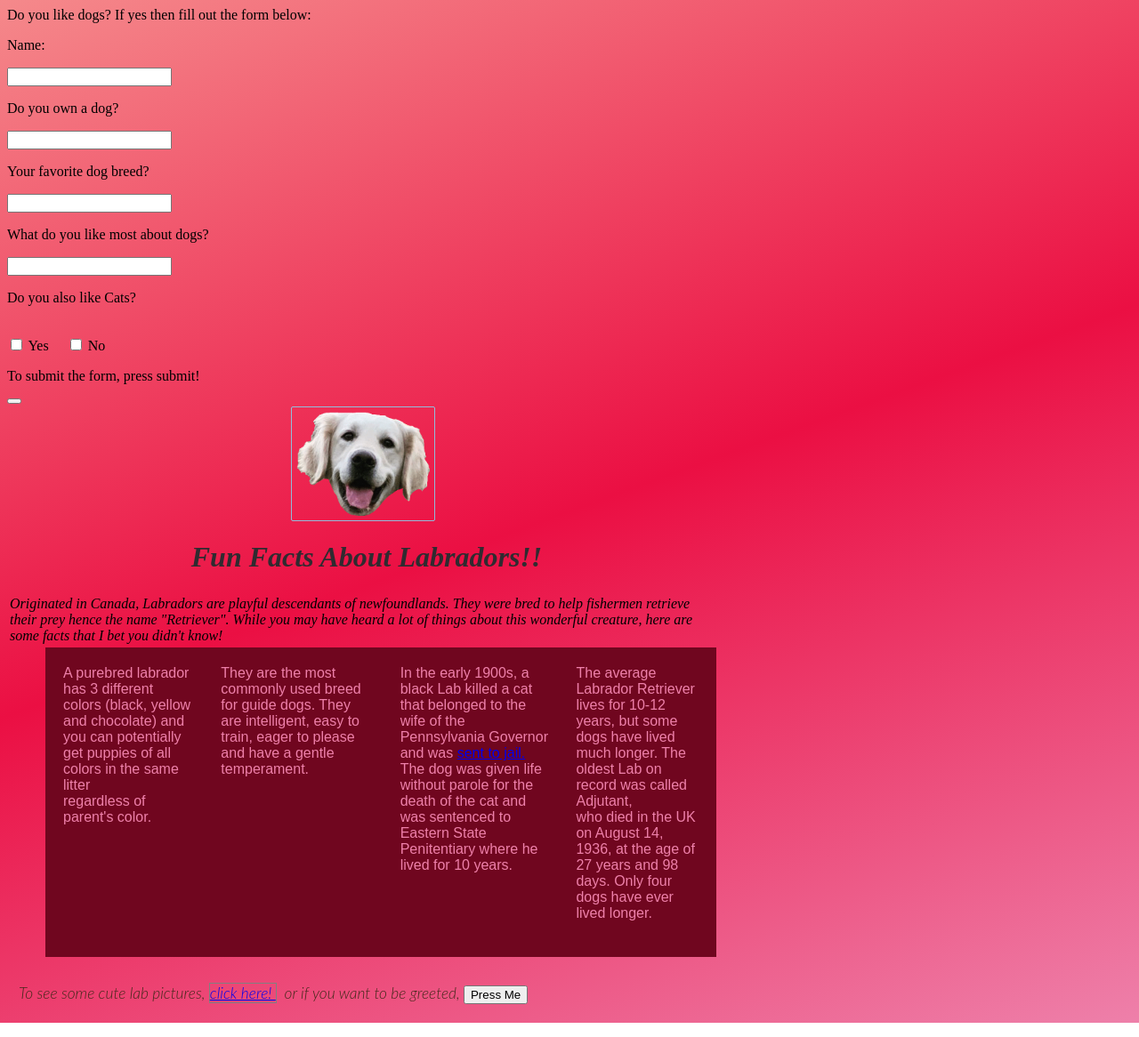
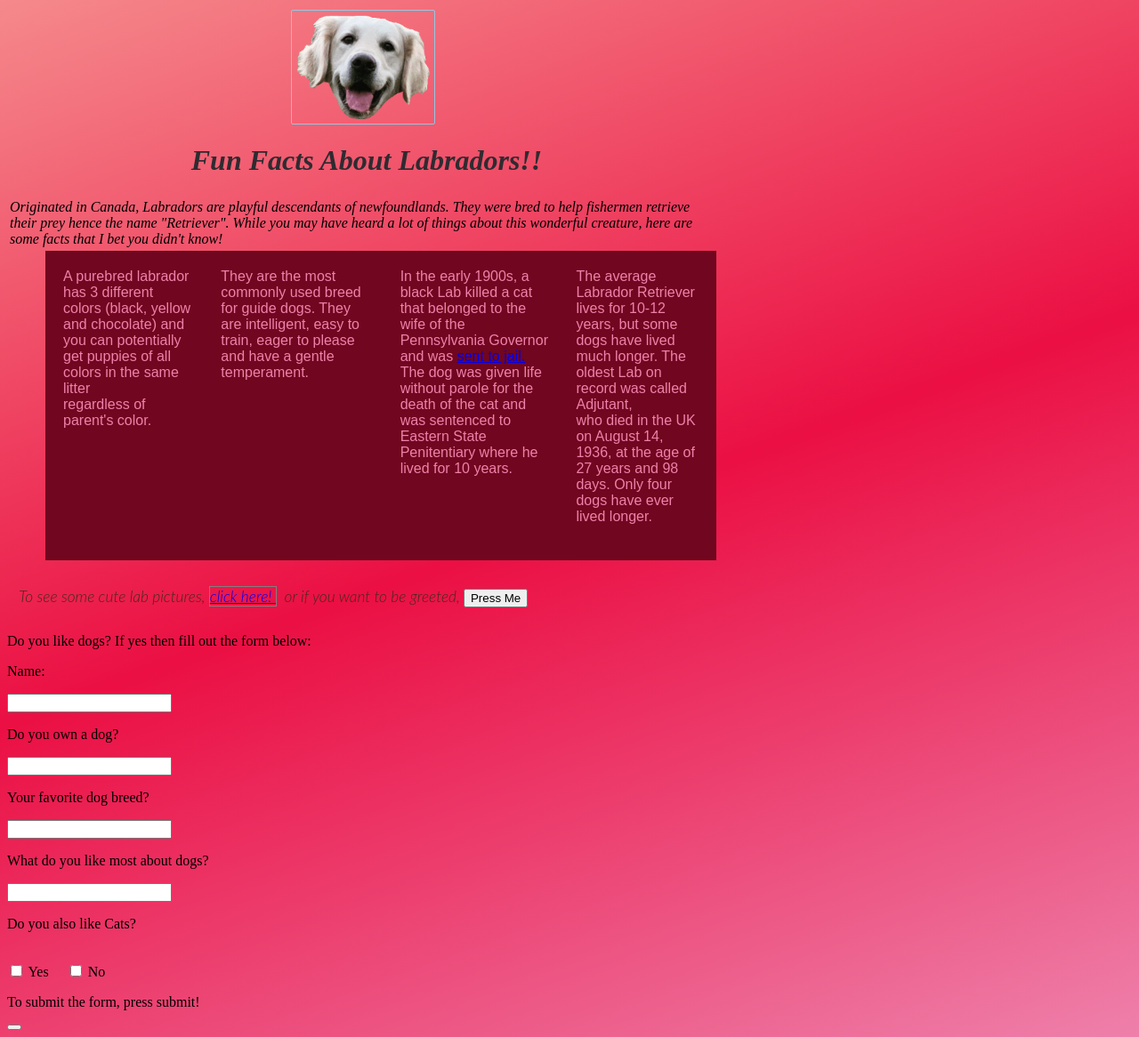
Before and after one commit to sexypanda3/sexypanda3.github.io, a plain HTML site: page index.html in a window 1280 px wide. Shown: the whole page at 89% size. Drawn offline with Linux system fonts and the light colour scheme.

Commit message:
Update index.html

```diff
--- a/index.html
+++ b/index.html
@@ -57,8 +57,11 @@
                             </i>
                         </p>
                     </td></tr>
-                </div>
-                    <div>
+                <div>
+            </tbody>
+        </table>
+        </body>
+        <div>
             <p> Do you like dogs? If yes then fill out the form below: </p>
             <p>Name:</p> <input type="text" > <br>
             <p>Do you own a dog?</p> <input type="text"> <br>
@@ -82,7 +85,5 @@
            <p> To submit the form, press submit!</p>
            </div>
            <button type="submit" id = "but" value="Submit"></button>
-            </tbody>
-        </table>
-    </body>
+       </body>
 </html>
```
